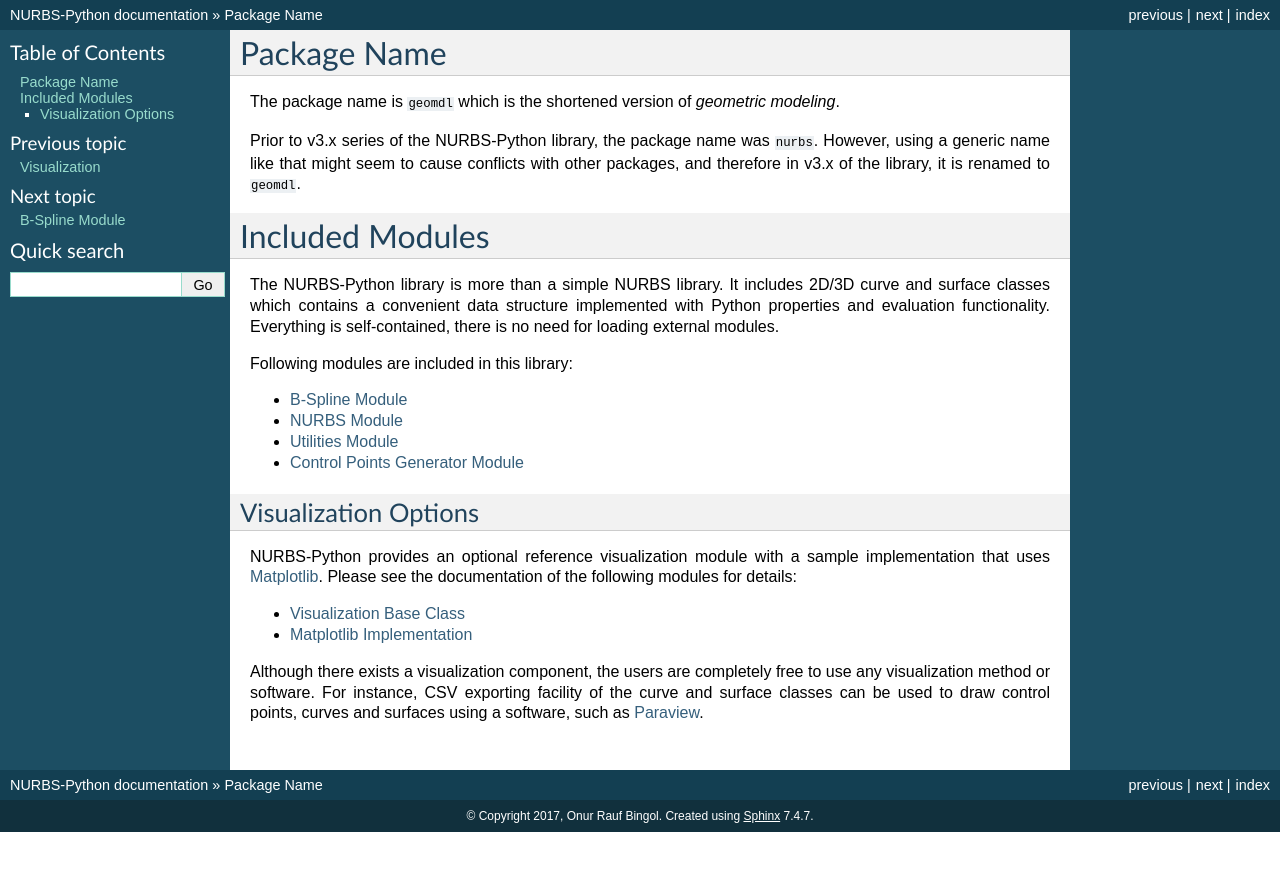
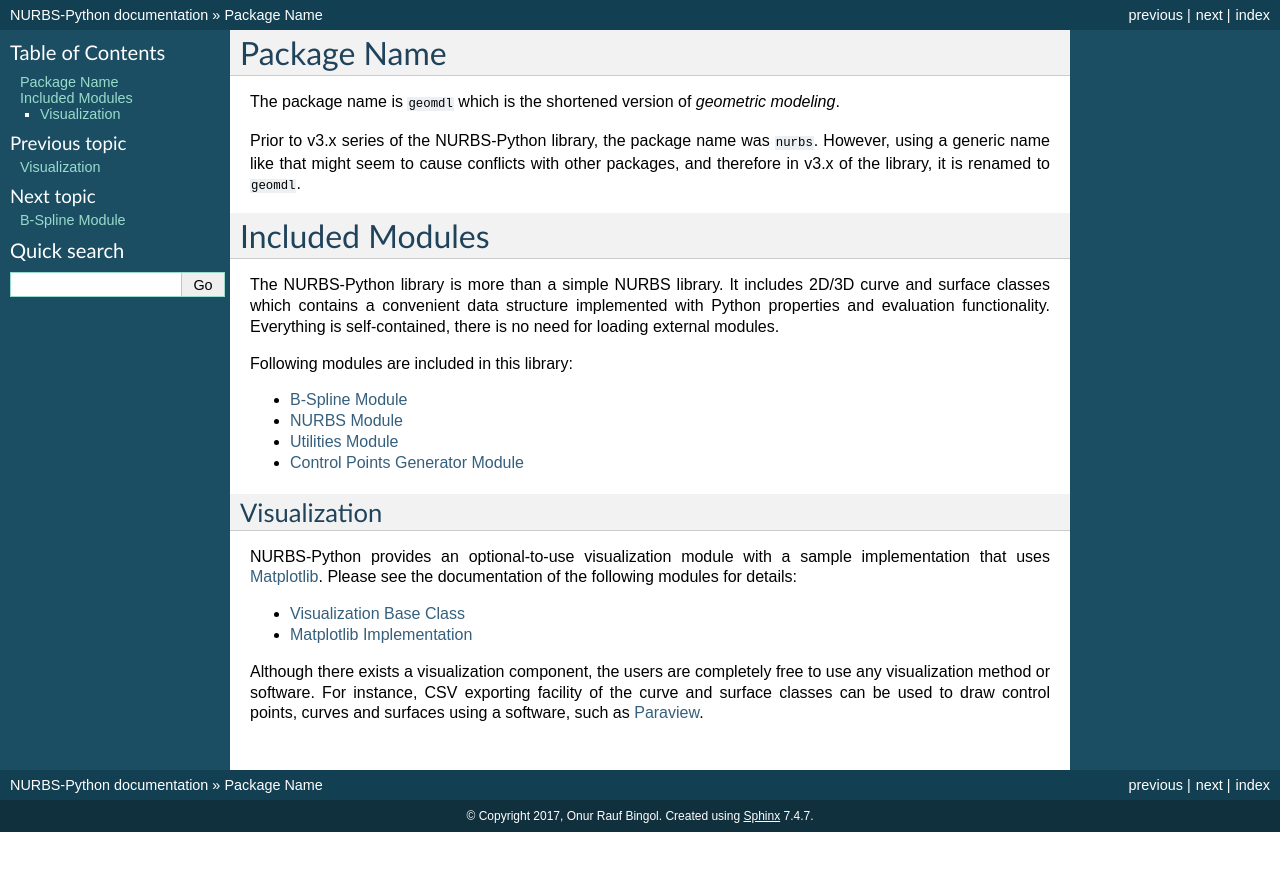
Before and after one commit to orbingol/NURBS-Python, a Sphinx documentation site: the page built from docs/modules.rst, in a window 1280 px wide. Shown: the top 871 px of the page. Built offline with Sphinx 7.4.7, drawn with Linux system fonts in a browser that asks for light colours; formulas are drawn with MathJax 3.

Commit message:
Update modules.rst

```diff
--- a/docs/modules.rst
+++ b/docs/modules.rst
@@ -25,10 +25,10 @@ Following modules are included in this library:
     module_cpgen
 
 
-Visualization Options
-=====================
+Visualization
+=============
 
-NURBS-Python provides an optional reference visualization module with a sample implementation that uses
+NURBS-Python provides an optional-to-use visualization module with a sample implementation that uses
 `Matplotlib <https://matplotlib.org/>`_. Please see the documentation of the following modules for details:
 
 .. toctree::
```
